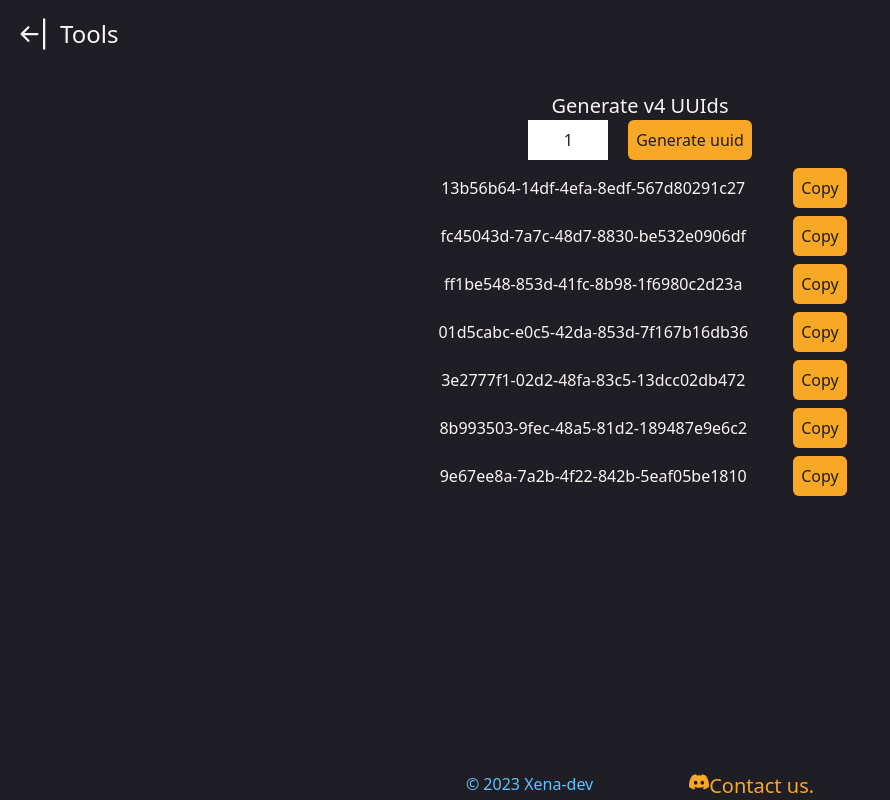
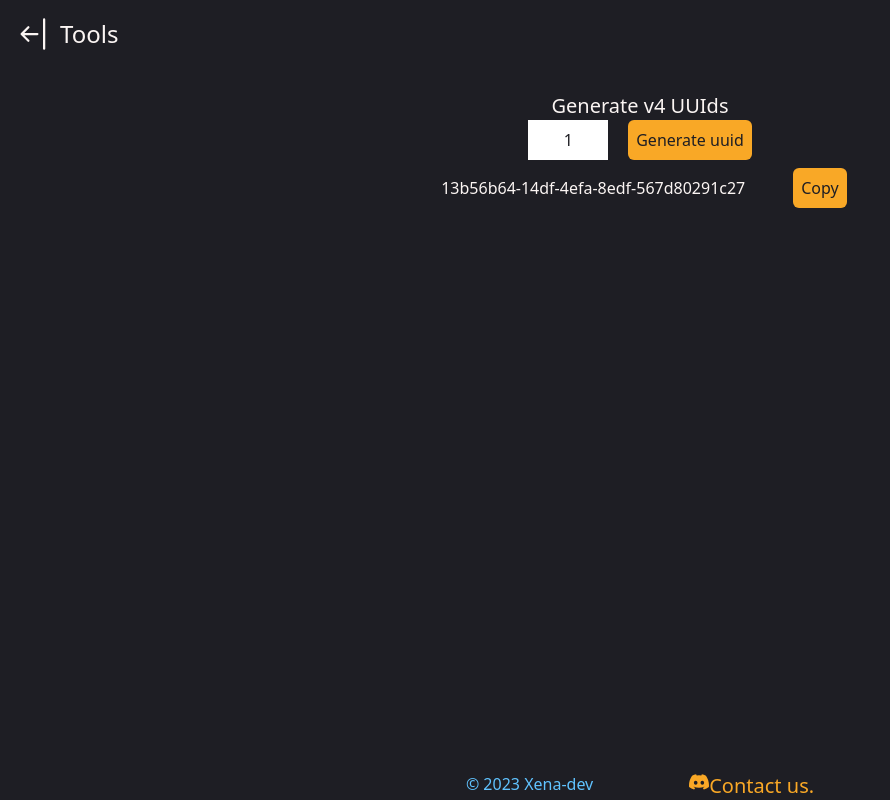
Before and after one commit to XenaDevs/tools, a Next.js app: page /tools/uuidgenerator in a window 1280 px wide. Shown: the whole page, without its empty margins (0-890 px from the left). Built offline with nearby package versions, Linux system fonts and the light colour scheme.

Commit message:
fix: revert back to 1 uuid

```diff
--- a/pages/tools/uuidgenerator/index.tsx
+++ b/pages/tools/uuidgenerator/index.tsx
@@ -26,15 +26,7 @@ const UuidGenerator = () => {
   const [uuids, setUuids] = useState<Array<string>>([]);
 
   useEffect(() => {
-    setUuids([
-      uuidv4(),
-      uuidv4(),
-      uuidv4(),
-      uuidv4(),
-      uuidv4(),
-      uuidv4(),
-      uuidv4(),
-    ]);
+    setUuids([uuidv4()]);
   }, []);
 
   const tool = (
```
